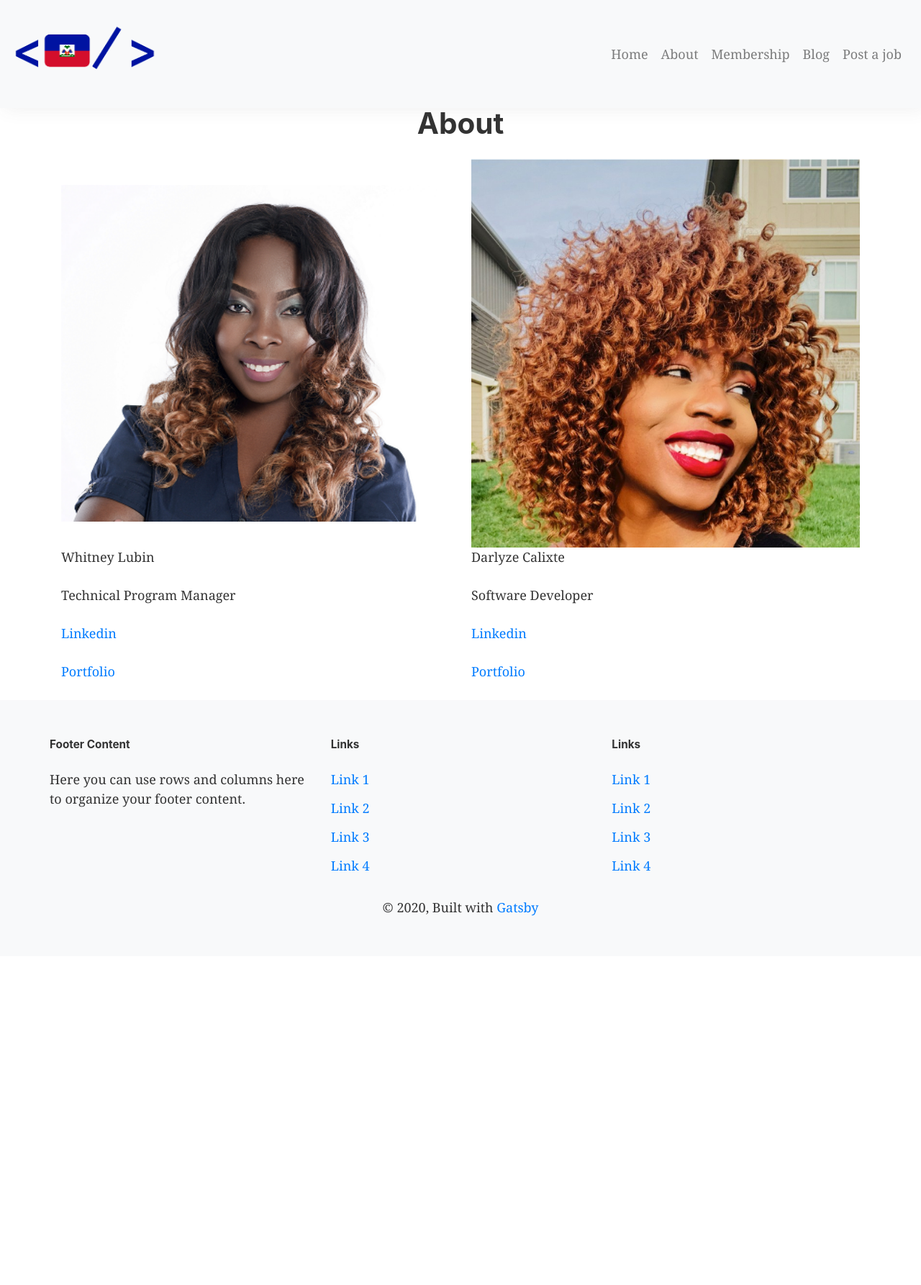
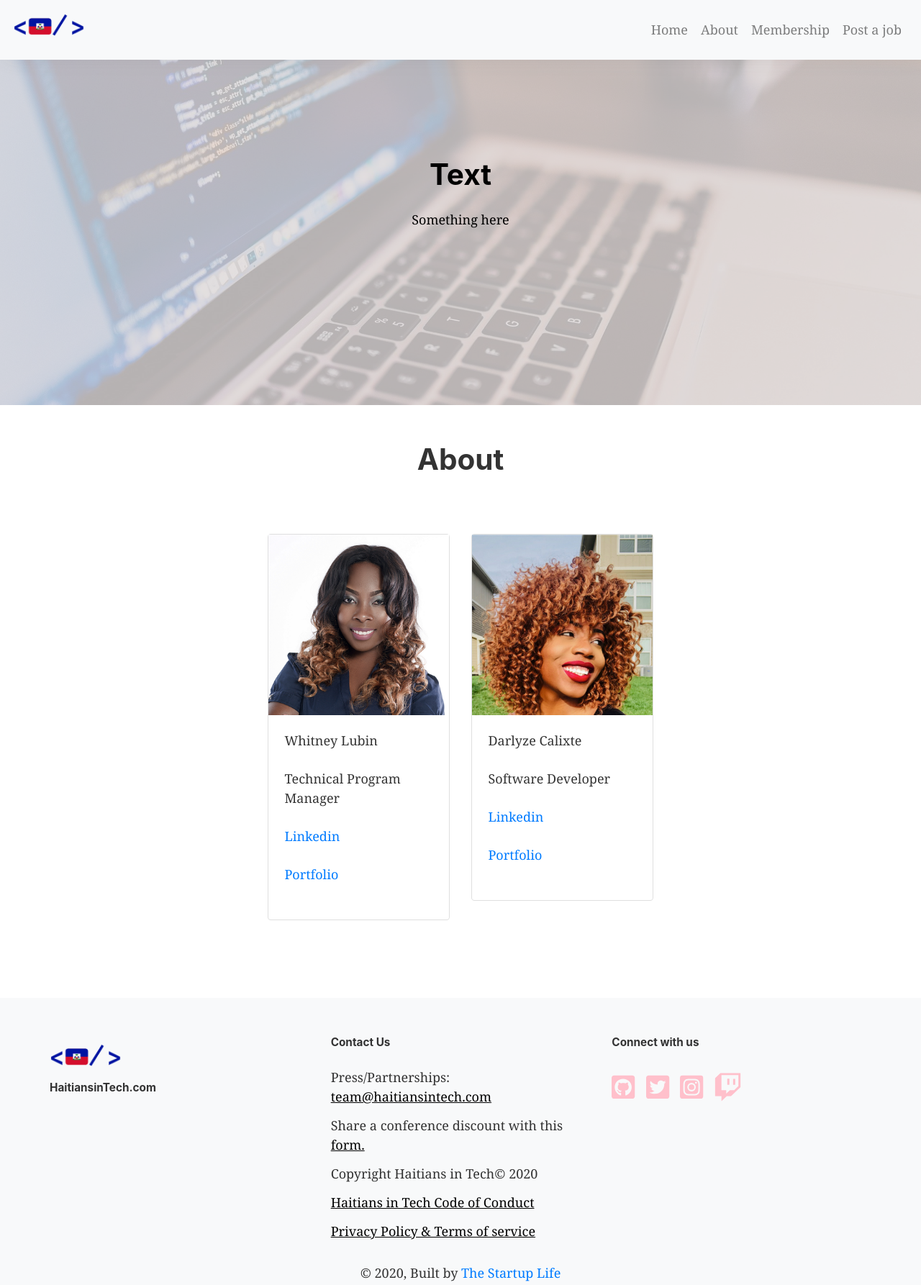
Before and after one commit to haitiansintech/2021-haitians-in-tech, a Gatsby site: page /about in a window 1280 px wide. Shown: the whole page at 72% size. Before the commit the page ends 1329 px from the top, so only its background shows below. Built offline with nearby package versions, Linux system fonts and the light colour scheme; Gatsby itself is replaced by a stand-in of ours.

Commit message:
aboutpage team cards, and hero section complete

```diff
--- /dev/null
+++ b/src/components/bgimage.js
@@ -0,0 +1,16 @@
+import React from "react"
+import 'bootstrap/dist/css/bootstrap.min.css'
+import "../css/background-image.css"
+
+const BgImage = () => (
+    <div className="hero-container">
+      <div className="black-overlay">
+        <div className="content-box">
+          <h1>Text</h1>
+          <p>Something here</p>
+        </div>
+      </div>
+    </div>
+)
+
+export default BgImage;
--- a/src/components/footer.js
+++ b/src/components/footer.js
@@ -1,58 +1,69 @@
 import React from "react"
 import { Container, Row, Col } from "react-bootstrap";
 import "../css/footer.css"
+import Logo from "./logo"
+import { FontAwesomeIcon } from "@fortawesome/react-fontawesome"
+import { faGithubSquare, faTwitterSquare, faInstagramSquare, faTwitch } from "@fortawesome/free-brands-svg-icons"
 
 const Footer = () => (
     <div className="footer">
         <Container fluid>
             <Row>
                 <Col>
-                    <h5 className="title">Footer Content</h5>
-                    <p>
-                    Here you can use rows and columns here to organize your footer
-                    content.
-                    </p>
+                    <div><Logo /></div>
+                    <h5>HaitiansinTech.com</h5>
                 </Col>
                 <Col>
-                    <h5 className="title">Links</h5>
+                    <h5 className="title">Contact Us</h5>
                     <ul className="list-unstyled">
                         <li>
-                            <a href="#!">Link 1</a>
+                        Press/Partnerships: <a className="footer-links" href="mailto:team@haitiansintech.com">team@haitiansintech.com</a>
                         </li>
                         <li>
-                            <a href="#!">Link 2</a>
+                        Share a conference discount with this <a className="footer-links" href="#!">form.</a>
                         </li>
                         <li>
-                            <a href="#!">Link 3</a>
+                        Copyright Haitians in Tech© 2020
                         </li>
                         <li>
-                            <a href="#!">Link 4</a>
+                            <a className="footer-links" href="#!">Haitians in Tech Code of Conduct</a>
+                        </li>
+                        <li>
+                            <a className="footer-links" href="#!">Privacy Policy & Terms of service</a>
                         </li>
                     </ul>
                 </Col>
                 <Col>
-                    <h5 className="title">Links</h5>
-                    <ul className="list-unstyled">
-                    <li>
-                    <a href="#!">Link 1</a>
-                    </li>
-                    <li>
-                    <a href="#!">Link 2</a>
-                    </li>
-                    <li>
-                    <a href="#!">Link 3</a>
-                    </li>
-                    <li>
-                    <a href="#!">Link 4</a>
-                    </li>
-                    </ul>
+                    <h5 className="title">Connect with us</h5>
+                    <div className="social-media">
+                        <div>
+                            <a href="https://github.com/haitiansintech">
+                                <FontAwesomeIcon className="social-icons" icon={faGithubSquare} />
+                            </a>
+                        </div>
+                        <div>
+                            <a href="https://twitter.com/haitiansintech">
+                                <FontAwesomeIcon className="social-icons" icon={faTwitterSquare} />
+                            </a>
+                        </div>
+                        <div>
+                            <a href="https://instagram.com/haitiansintech">
+                                <FontAwesomeIcon className="social-icons" icon={faInstagramSquare} />
+                            </a>
+                        </div>
+                        <div>
+                            <a href="https://twitch.com/haitiansintech">
+                                <FontAwesomeIcon className="social-icons" icon={faTwitch} />
+                            </a>
+                        </div>
+                    </div>
                 </Col>
             </Row>
             <div>
                 <Container className="text-center pt-3" fluid>
-                © {new Date().getFullYear()}, Built with
+                © {new Date().getFullYear()}, Built by
                 {` `}
-                <a href="https://www.gatsbyjs.com">Gatsby</a>
+                <a href="https://www.thestartuplife.us">The Startup Life</a>
                 </Container>
             </div>
         </Container>
--- a/src/components/header.js
+++ b/src/components/header.js
@@ -7,15 +7,15 @@ import "../css/navbar.css"
 
 const Header = () => (
   <Navbar className="header justify-content-between" bg="light" variant="light"expand="md">
-    <Navbar.Brand className="nav-logo" href="/"><Logo /></Navbar.Brand>
+    <Navbar.Brand className="p-0 nav-logo" href="/"><Logo /></Navbar.Brand>
     <Navbar.Toggle aria-controls="basic-navbar-nav"/>
     <Navbar.Collapse id="basic-navbar-nav">
       <Nav className="ml-auto">
         <Nav.Link href="/">Home</Nav.Link>
         <Nav.Link href="/about">About</Nav.Link>
         <Nav.Link href="/membership">Membership</Nav.Link>
-        <Nav.Link href="/blog">Blog</Nav.Link>
-        <Nav.Link href="/employer">Post a job</Nav.Link>
+        {/* <Nav.Link href="/blog">Blog</Nav.Link> */}
+        <Nav.Link href="https://docs.google.com/forms/d/e/1FAIpQLSdF1otO2-pHB9E-ankhr9QcWSwAIE9JzAwKGqVo1Cb5ZqTlNA/viewform">Post a job</Nav.Link>
       </Nav>
     </Navbar.Collapse>
   </Navbar>
--- a/src/components/logo.js
+++ b/src/components/logo.js
@@ -8,10 +8,10 @@ const Logo = () => {
   query MyLogo {
     file(relativePath: {eq: "hit-logo.png"}) {
       childImageSharp {
-        fluid(maxWidth: 500) {
+        fluid(maxWidth: 200) {
           ...GatsbyImageSharpFluid
         }
-        fixed(width: 200) {
+        fixed(width: 100) {
           ...GatsbyImageSharpFixed
         }
       }
--- a/src/components/team.js
+++ b/src/components/team.js
@@ -1,10 +1,13 @@
 import React from "react"
 import Img from "gatsby-image"
+import { Card } from "react-bootstrap";
+
 
 const TeamCards = ({ imageData, name, title, linkedin, portfolio }) => (
-  <div className="team-section">
-    <Img fluid={imageData} alt={name} objectFit="contain" />
-    <div>
+  <div className="team-section h-100 pb-5">
+    <Card className="team-cards">
+    <Img fluid={imageData} alt={name} />
+      <Card.Body className="team-card-body">
         <p>{name}</p>
         <p>{title}</p>
         <p>
@@ -13,7 +16,8 @@ const TeamCards = ({ imageData, name, title, linkedin, portfolio }) => (
         <p>
           <a href={`${portfolio}`}>Portfolio</a>
         </p>
-    </div>
+      </Card.Body>
+    </Card>
   </div>
 )
 
--- /dev/null
+++ b/src/css/about.css
@@ -0,0 +1,4 @@
+.team-container {
+    display: inline-flex;
+    justify-content: space-around;
+}
--- a/src/css/background-image.css
+++ b/src/css/background-image.css
@@ -10,6 +10,7 @@
     display: flex;
     background-color: rgba(248, 242, 242, 0.7);
     height: 100%;
+    width: 100%;
     align-items: center;
     color: black;
 }
@@ -21,3 +22,41 @@
 .bg-btn {
     margin: 20px;
 }
+.hero-container {
+    background: url('../images/coding.jpg') center center/cover no-repeat;
+    height:70vh;
+    width: 100%;
+    display: flex;
+    flex-direction: column;
+    justify-content: center;
+    align-items: center;
+    box-shadow: inset 0 0 0 1000px rgba(0, 0, 0, 0.2);
+    object-fit: contain;
+    margin-top: -80px;
+}
+.hero-container > h1 {
+    color: #fff;
+    font-size: 100px;
+    margin-top: 0px;
+}
+.hero-container > p {
+    margin-top: 8px;
+    color: #fff;
+    font-size: 32px;
+}
+
+@media screen and (max-width: 960px) {
+    .hero-container > h1 {
+        font-size: 70px;
+    }
+}
+
+@media screen and (max-width: 768px) {
+    .hero-container > h1 {
+        font-size: 60px;
+    }
+}
+
+.hero-container > p {
+    font-size: 30px;
+}
--- a/src/css/cards.css
+++ b/src/css/cards.css
@@ -24,3 +24,9 @@
 .fa-hands-helping {
     font-size: 70px;
 }
+.team-cards {
+    display: inherit;
+}
+.team-card-body {
+    padding: 1.25rem 0 1.25rem 0;
+}
--- a/src/css/footer.css
+++ b/src/css/footer.css
@@ -11,3 +11,15 @@ ul {
     margin: 0 !important;
     padding: 0;
 }
+.social-icons {
+    color: pink;
+    font-size: 3rem;
+    padding-right: 15px;
+}
+.social-media {
+    display: flex;
+}
+.footer-links {
+    color: #000000;
+    text-decoration: underline;
+}
--- a/src/pages/about.js
+++ b/src/pages/about.js
@@ -3,9 +3,11 @@ import "bootstrap/dist/css/bootstrap.min.css"
 import Layout from "../components/layout"
 import SEO from "../components/seo"
 import "../css/index.css"
-import { Col, Container, Row } from "react-bootstrap"
+import "../css/about.css"
+import { Container, Row, Col } from "react-bootstrap"
 import { graphql } from "gatsby"
-import TeamCards from "../components/team"
+import TeamCards from "../components/team.js"
+import BgImage from "../components/bgimage.js"
 
 export const teamQuery = graphql`
   query MyTeam {
@@ -17,7 +19,7 @@ export const teamQuery = graphql`
         portfolio
         image {
           childImageSharp {
-            fluid(maxWidth: 500, maxHeight: 500, quality: 100) {
+            fluid(maxWidth: 200, maxHeight: 200, quality: 100, cropFocus: CENTER, fit: COVER ) {
               ...GatsbyImageSharpFluid
             }
           }
@@ -32,8 +34,9 @@ const AboutPage = ({ data }) => {
   return (
     <Layout>
       <SEO title="About" />
-      <Container>
-        <h1 className="page-heading">About</h1>
+      <BgImage />
+      <h1 className="page-heading p-5">About</h1>
+      <Container className="pb-5 team-container" fluid>
         <Row>
           {team.nodes.map(({ title, name, image, linkedin, portfolio }) => {
             const imageData = image.childImageSharp.fluid
```
Also changed, not shown: src/components/faq.js (added, +12 -0 lines), src/components/membershipCards.js (added, +32 -0 lines), src/pages/index.js (+6 -3 lines), src/pages/membership.js (+6 -1 lines), src/components/servicecards.js (renamed from src/components/cards.js). Lines whose indentation alone changed are shown as unchanged.
